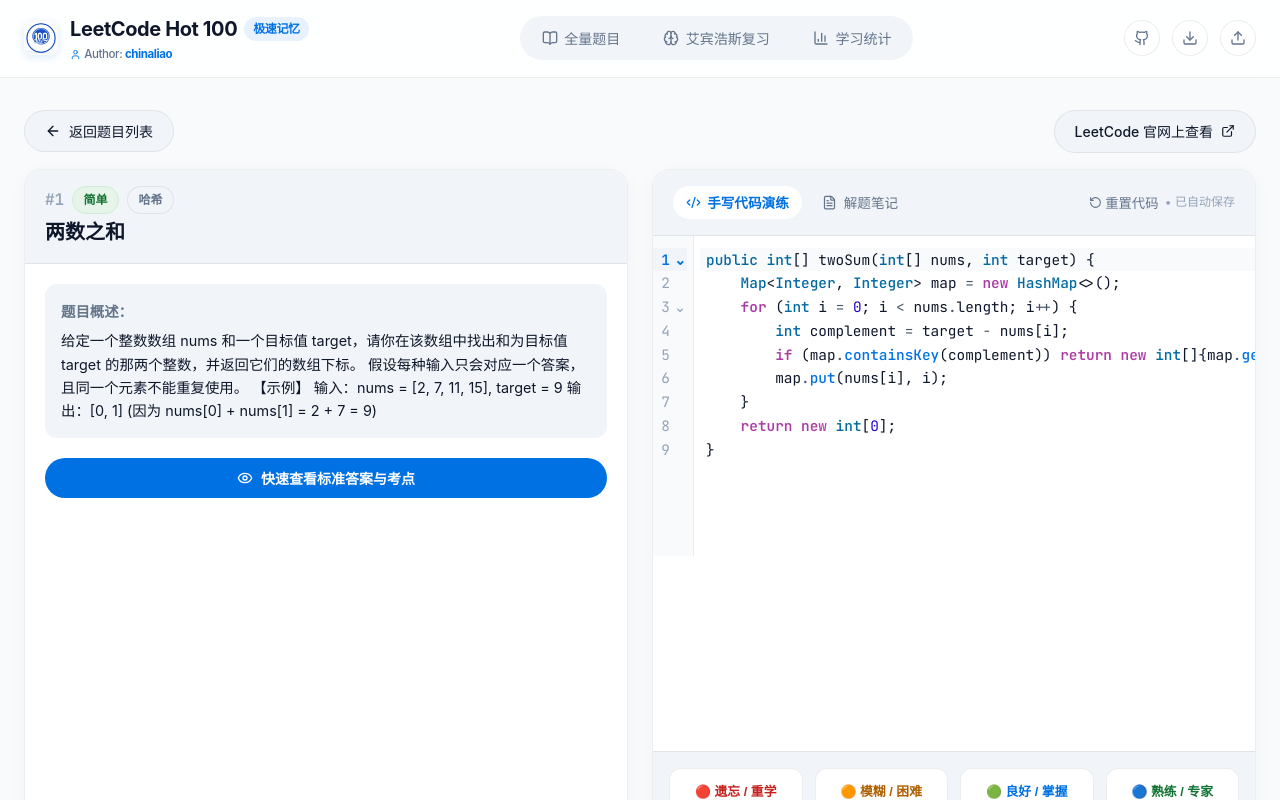
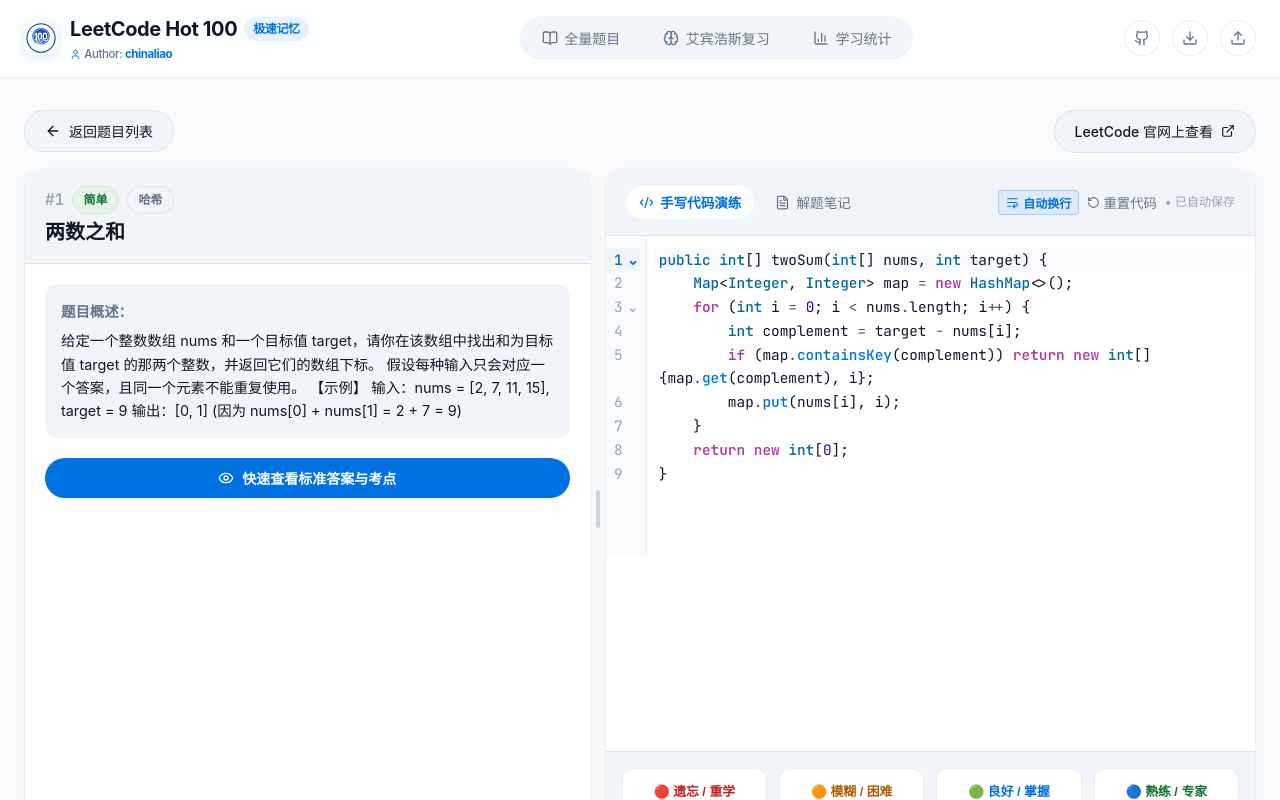
Before and after one commit to chinaliao/LeetCodehot100, a React (Vite) app: page / in a window 1280 px wide. Both pictures are taken after a click on the element 222 px from the left and 680 px from the top of the page. Shown: the top 800 px of the page. Built offline with nearby package versions, Linux system fonts and the light colour scheme.

Commit message:
feat(editor): add auto line-wrapping toggle and resizable split panels in practice studio

```diff
--- a/src/components/CodeEditor.jsx
+++ b/src/components/CodeEditor.jsx
@@ -98,12 +98,16 @@ const appleLightHighlightStyle = HighlightStyle.define([
   { tag: t.invalid, color: '#dc2626' },
 ]);
 
-export function CodeEditor({ value, onChange, language = 'java', placeholder = '' }) {
+export function CodeEditor({ value, onChange, language = 'java', placeholder = '', wrapLines = true }) {
   const extensions = useMemo(() => {
     const exts = [
       appleLightTheme,
       syntaxHighlighting(appleLightHighlightStyle),
     ];
+
+    if (wrapLines) {
+      exts.push(EditorView.lineWrapping);
+    }
 
     if (language === 'python') {
       exts.push(python());
@@ -112,7 +116,7 @@ export function CodeEditor({ value, onChange, language = 'java', placeholder = '
     }
 
     return exts;
-  }, [language]);
+  }, [language, wrapLines]);
 
   return (
     <div className="code-editor-container">
--- a/src/components/PracticeStudio.jsx
+++ b/src/components/PracticeStudio.jsx
@@ -1,5 +1,5 @@
-import React, { useState, useEffect } from 'react';
-import { ArrowLeft, Eye, EyeOff, Copy, Check, ExternalLink, Code2, FileText, Sparkles, RotateCcw } from 'lucide-react';
+import React, { useState, useEffect, useRef } from 'react';
+import { ArrowLeft, Eye, EyeOff, Copy, Check, ExternalLink, Code2, FileText, Sparkles, RotateCcw, WrapText } from 'lucide-react';
 import { loadUserCodeMap, saveUserCode, loadUserNotesMap, saveUserNotes, calculateSM2 } from '../services/storage';
 import { CodeBlock } from './CodeBlock';
 import { CodeEditor } from './CodeEditor';
@@ -12,6 +12,70 @@ export function PracticeStudio({ problem, progress, onSaveProgress, onBack, queu
 
   // Right panel tabs: 'code' | 'notes'
   const [activeRightTab, setActiveRightTab] = useState('code');
+
+  // Line wrapping toggle (default true to eliminate horizontal scrolling)
+  const [wrapLines, setWrapLines] = useState(() => {
+    return localStorage.getItem('practice_wrap_lines') !== 'false';
+  });
+
+  const toggleWrapLines = () => {
+    setWrapLines((prev) => {
+      const next = !prev;
+      localStorage.setItem('practice_wrap_lines', String(next));
+      return next;
+    });
+  };
+
+  // Resizable split layout
+  const [splitRatio, setSplitRatio] = useState(() => {
+    const saved = localStorage.getItem('practice_split_ratio');
+    return saved ? Math.min(75, Math.max(25, parseFloat(saved))) : 46;
+  });
+  const [isDragging, setIsDragging] = useState(false);
+  const containerRef = useRef(null);
+  const splitRatioRef = useRef(splitRatio);
+  splitRatioRef.current = splitRatio;
+
+  const handleSplitterPointerDown = (e) => {
+    e.preventDefault();
+    setIsDragging(true);
+  };
+
+  const handleSplitterReset = () => {
+    setSplitRatio(46);
+    localStorage.setItem('practice_split_ratio', '46');
+  };
+
+  useEffect(() => {
+    if (!isDragging) return;
+
+    const handlePointerMove = (e) => {
+      if (!containerRef.current) return;
+      const rect = containerRef.current.getBoundingClientRect();
+      const containerWidth = rect.width;
+      if (containerWidth <= 0) return;
+
+      const offsetX = e.clientX - rect.left;
+      const rawPercent = (offsetX / containerWidth) * 100;
+
+      const minPercent = Math.max(20, (260 / containerWidth) * 100);
+      const maxPercent = Math.min(80, 100 - (300 / containerWidth) * 100);
+      const clamped = Math.min(Math.max(rawPercent, minPercent), maxPercent);
+      setSplitRatio(clamped);
+    };
+
+    const handlePointerUp = () => {
+      setIsDragging(false);
+      localStorage.setItem('practice_split_ratio', splitRatioRef.current.toFixed(1));
+    };
+
+    window.addEventListener('pointermove', handlePointerMove);
+    window.addEventListener('pointerup', handlePointerUp);
+    return () => {
+      window.removeEventListener('pointermove', handlePointerMove);
+      window.removeEventListener('pointerup', handlePointerUp);
+    };
+  }, [isDragging]);
 
   // User inputs
   const [userCode, setUserCode] = useState('');
@@ -97,10 +161,16 @@ export function PracticeStudio({ problem, progress, onSaveProgress, onBack, queu
         </a>
       </div>
 
-      {/* Main Practice 2-Column Grid */}
-      <div className="practice-container">
+      {/* Main Practice Resizable Split Container */}
+      <div
+        ref={containerRef}
+        className={`practice-container ${isDragging ? 'is-resizing' : ''}`}
+      >
         {/* Left Column: Problem & Standard Solution */}
-        <div className="practice-panel">
+        <div
+          className="practice-panel practice-panel-left"
+          style={{ width: `${splitRatio}%` }}
+        >
           <div className="practice-panel-header">
             <div>
               <div style={{ display: 'flex', alignItems: 'center', gap: '0.5rem', marginBottom: '0.2rem' }}>
@@ -198,8 +268,18 @@ export function PracticeStudio({ problem, progress, onSaveProgress, onBack, queu
           </div>
         </div>
 
+        {/* Draggable Splitter Divider */}
+        <div
+          className="practice-splitter"
+          onPointerDown={handleSplitterPointerDown}
+          onDoubleClick={handleSplitterReset}
+          title="按住拖拽调节左右宽度，双击重置为 1:1 分栏"
+        >
+          <div className="practice-splitter-handle" />
+        </div>
+
         {/* Right Column: Interactive Code Editor & My Notes */}
-        <div className="practice-panel">
+        <div className="practice-panel practice-panel-right">
           <div className="practice-panel-header">
             <div style={{ display: 'flex', gap: '0.5rem' }}>
               <button
@@ -243,7 +323,33 @@ export function PracticeStudio({ problem, progress, onSaveProgress, onBack, queu
               </button>
             </div>
 
-            <div style={{ fontSize: '0.75rem', color: 'var(--text-light)', display: 'flex', alignItems: 'center', gap: '0.4rem' }}>
+            <div style={{ fontSize: '0.75rem', color: 'var(--text-light)', display: 'flex', alignItems: 'center', gap: '0.5rem' }}>
+              {activeRightTab === 'code' && (
+                <button
+                  type="button"
+                  style={{
+                    background: wrapLines ? 'rgba(0, 113, 227, 0.08)' : 'transparent',
+                    border: '1px solid',
+                    borderColor: wrapLines ? 'rgba(0, 113, 227, 0.25)' : 'transparent',
+                    color: wrapLines ? 'var(--apple-blue)' : 'var(--text-muted)',
+                    borderRadius: '4px',
+                    padding: '0.2rem 0.45rem',
+                    cursor: 'pointer',
+                    display: 'flex',
+                    alignItems: 'center',
+                    gap: '0.25rem',
+                    fontSize: '0.75rem',
+                    fontWeight: wrapLines ? 600 : 400,
+                    transition: 'all 0.15s ease'
+                  }}
+                  title={wrapLines ? '当前已开启自动换行（长代码边缘折行，消除横向滚动条）' : '当前已关闭自动换行（长代码横向延伸）'}
+                  onClick={toggleWrapLines}
+                >
+                  <WrapText size={13} />
+                  <span>{wrapLines ? '自动换行' : '不换行'}</span>
+                </button>
+              )}
+
               <button
                 style={{ background: 'none', border: 'none', color: 'var(--text-muted)', cursor: 'pointer', display: 'flex', alignItems: 'center', gap: '0.2rem' }}
                 title="重置为模板代码"
@@ -268,6 +374,7 @@ export function PracticeStudio({ problem, progress, onSaveProgress, onBack, queu
                 value={userCode}
                 language={activeLang}
                 onChange={handleCodeChange}
+                wrapLines={wrapLines}
                 placeholder="// 在此输入你默写的算法代码... (支持符号自动补全、Tab 缩进与智能代码提示)"
               />
             ) : (
--- a/src/index.css
+++ b/src/index.css
@@ -284,17 +284,16 @@ body {
 
 /* Practice Studio Layout */
 .practice-container {
-  display: grid;
-  grid-template-columns: 1fr 1fr;
-  gap: 1.5rem;
+  display: flex;
+  flex-direction: row;
   height: calc(100vh - 120px);
+  gap: 0;
+  position: relative;
 }
 
-@media (max-width: 900px) {
-  .practice-container {
-    grid-template-columns: 1fr;
-    height: auto;
-  }
+.practice-container.is-resizing {
+  user-select: none;
+  cursor: col-resize;
 }
 
 .practice-panel {
@@ -305,6 +304,67 @@ body {
   border-radius: var(--radius-lg);
   box-shadow: var(--shadow-md);
   overflow: hidden;
+  height: 100%;
+}
+
+.practice-panel-left {
+  flex-shrink: 0;
+}
+
+.practice-panel-right {
+  flex: 1;
+  min-width: 300px;
+}
+
+/* Draggable Splitter Divider */
+.practice-splitter {
+  width: 14px;
+  cursor: col-resize;
+  display: flex;
+  align-items: center;
+  justify-content: center;
+  flex-shrink: 0;
+  z-index: 10;
+  user-select: none;
+  touch-action: none;
+  position: relative;
+  transition: background-color 0.15s ease;
+}
+
+.practice-splitter:hover,
+.practice-container.is-resizing .practice-splitter {
+  background: rgba(0, 113, 227, 0.08);
+}
+
+.practice-splitter-handle {
+  width: 4px;
+  height: 38px;
+  border-radius: 999px;
+  background: #cbd5e1;
+  transition: all 0.2s cubic-bezier(0.16, 1, 0.3, 1);
+}
+
+.practice-splitter:hover .practice-splitter-handle,
+.practice-container.is-resizing .practice-splitter-handle {
+  background: var(--apple-blue);
+  height: 56px;
+  box-shadow: 0 0 0 2px rgba(0, 113, 227, 0.25);
+}
+
+@media (max-width: 900px) {
+  .practice-container {
+    flex-direction: column !important;
+    height: auto !important;
+    gap: 1.25rem !important;
+  }
+  .practice-splitter {
+    display: none !important;
+  }
+  .practice-panel {
+    width: 100% !important;
+    min-width: 0 !important;
+    height: auto !important;
+  }
 }
 
 .practice-panel-header {
@@ -632,7 +692,7 @@ body {
   }
 
   .practice-container {
-    grid-template-columns: 1fr;
+    flex-direction: column;
     height: auto;
     gap: 1.25rem;
   }
```
